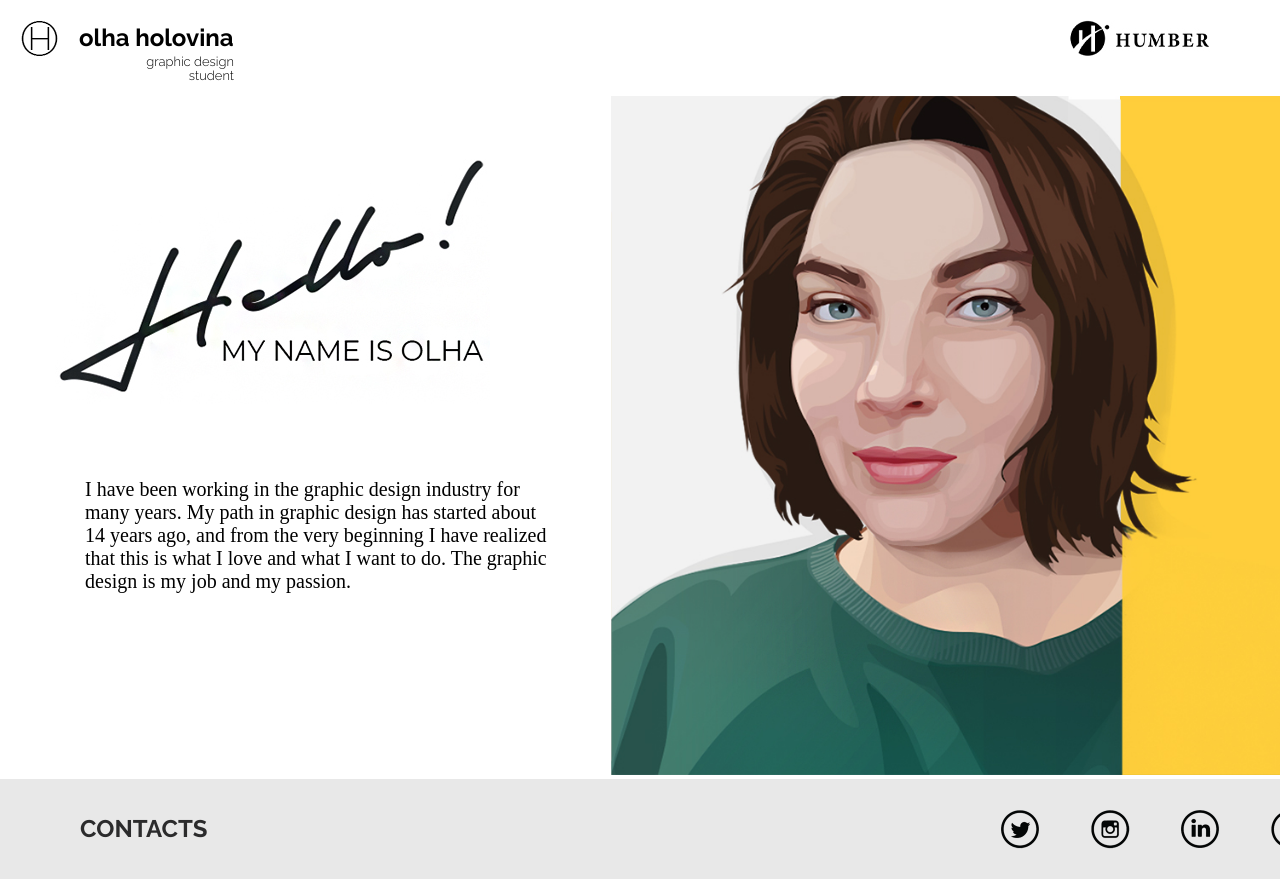
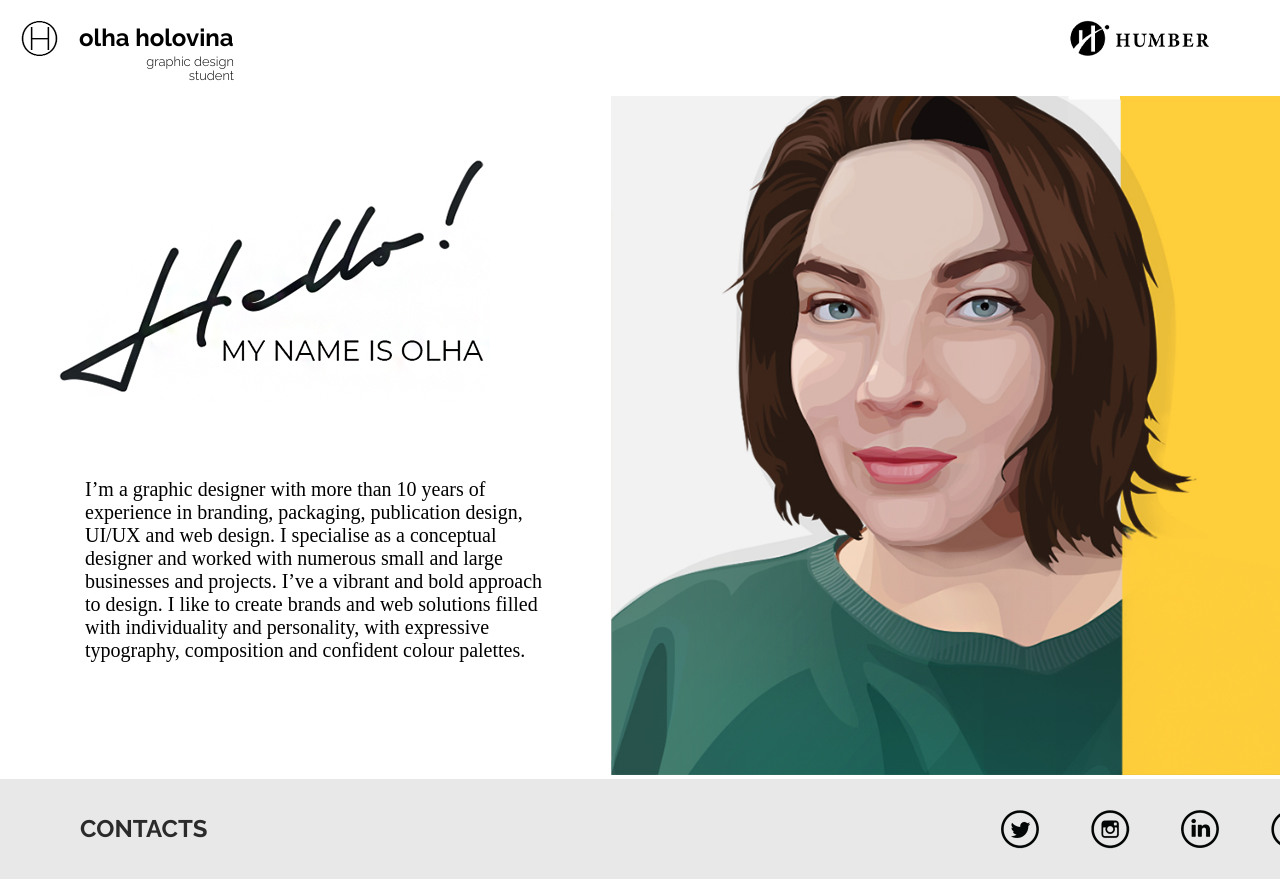
Before and after one commit to OlhaHolovina/react-components-assifnment-1, a React (Create React App) app: page / in a window 1280 px wide. Shown: the top 881 px of the page. Built offline with nearby package versions, Linux system fonts and the light colour scheme.

Commit message:
about-me text change

```diff
--- a/src/components/Aside/Aside.js
+++ b/src/components/Aside/Aside.js
@@ -9,10 +9,11 @@ function Aside() {
       </section>
 
       <p className="about-me">
-        I have been working in the graphic design industry for many years. My path in graphic design has started
-        about 14 years ago, and from the very beginning I have realized that this is what I love and what I want to
-        do.
-        The graphic design is my job and my passion.
+        I’m a graphic designer with more than 10 years of experience in branding, packaging, publication design,
+        UI/UX and web design. I specialise as a conceptual designer and worked with numerous small and large
+        businesses and projects. I’ve a vibrant and bold approach to design.
+        I like to create brands and web solutions filled with individuality and personality,
+        with expressive typography, composition and confident colour palettes.
       </p>
     </section>
   );
```
